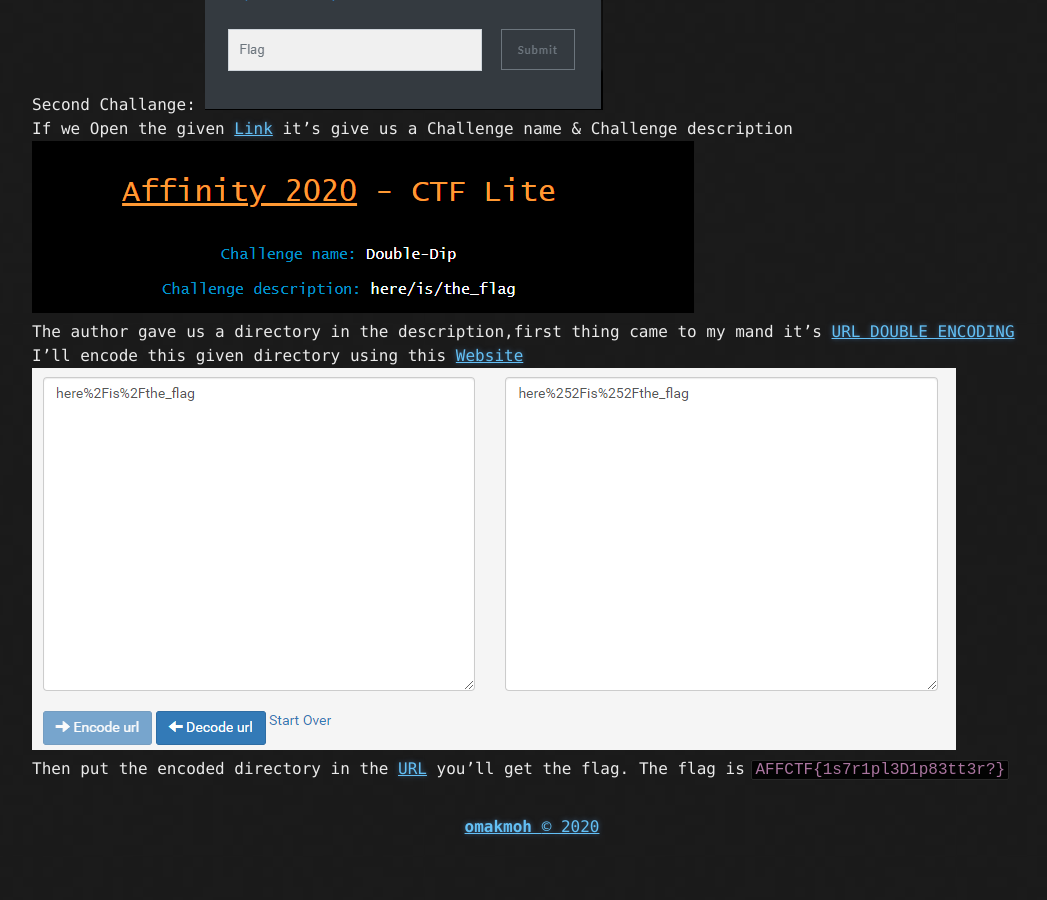
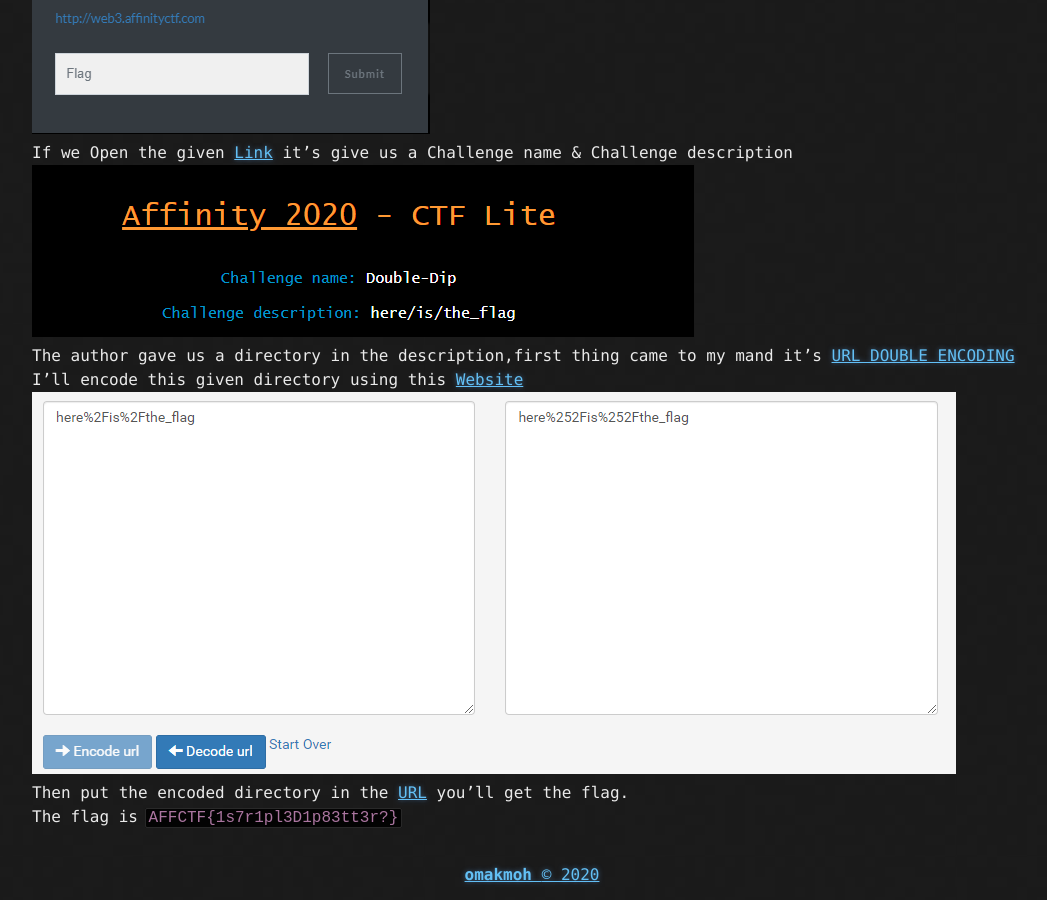
Before and after one commit to omakmoh/omakmoh.github.io-old, a Jekyll site: the page built from _posts/2020-11-18-affctf-webone.md, in a window 1280 px wide and 900 px high, scrolled down 1272 px. Shown: the whole window, without its empty margins (108-1155 px from the left). Built offline with Jekyll 4.4.1, drawn with Linux system fonts in a browser that asks for light colours; before the commit the page ends 2124 px from its top, so only the background shows below that.

Commit message:
Update 2020-11-18-affctf-webone.md

```diff
--- a/_posts/2020-11-18-affctf-webone.md
+++ b/_posts/2020-11-18-affctf-webone.md
@@ -17,11 +17,11 @@ The flag is `AFFCTF{htmlentity}`
 
 * * *
 Second Challange:
-![](/../../assets/affctf/poddchallange.png)<br>
+<br>![](/../../assets/affctf/poddchallange.png)<br>
 If we Open the given [Link](http://web3.affinityctf.com) it's give us a Challenge name & Challenge description
 ![](/../../assets/affctf/poddchallanged.png)<br>
 The author gave us a directory in the description,first thing came to my mand it's [URL DOUBLE ENCODING](https://owasp.org/www-community/Double_Encoding)
 I'll encode this given directory using this [Website](https://www.url-encode-decode.com)
 ![](/../../assets/affctf/twiceencoding.png)<br>
 Then put the encoded directory in the [URL](http://web3.affinityctf.com/here%252Fis%252Fthe_flag) you'll get the flag.
-The flag is `AFFCTF{1s7r1pl3D1p83tt3r?}`
+<br>The flag is `AFFCTF{1s7r1pl3D1p83tt3r?}`
```
